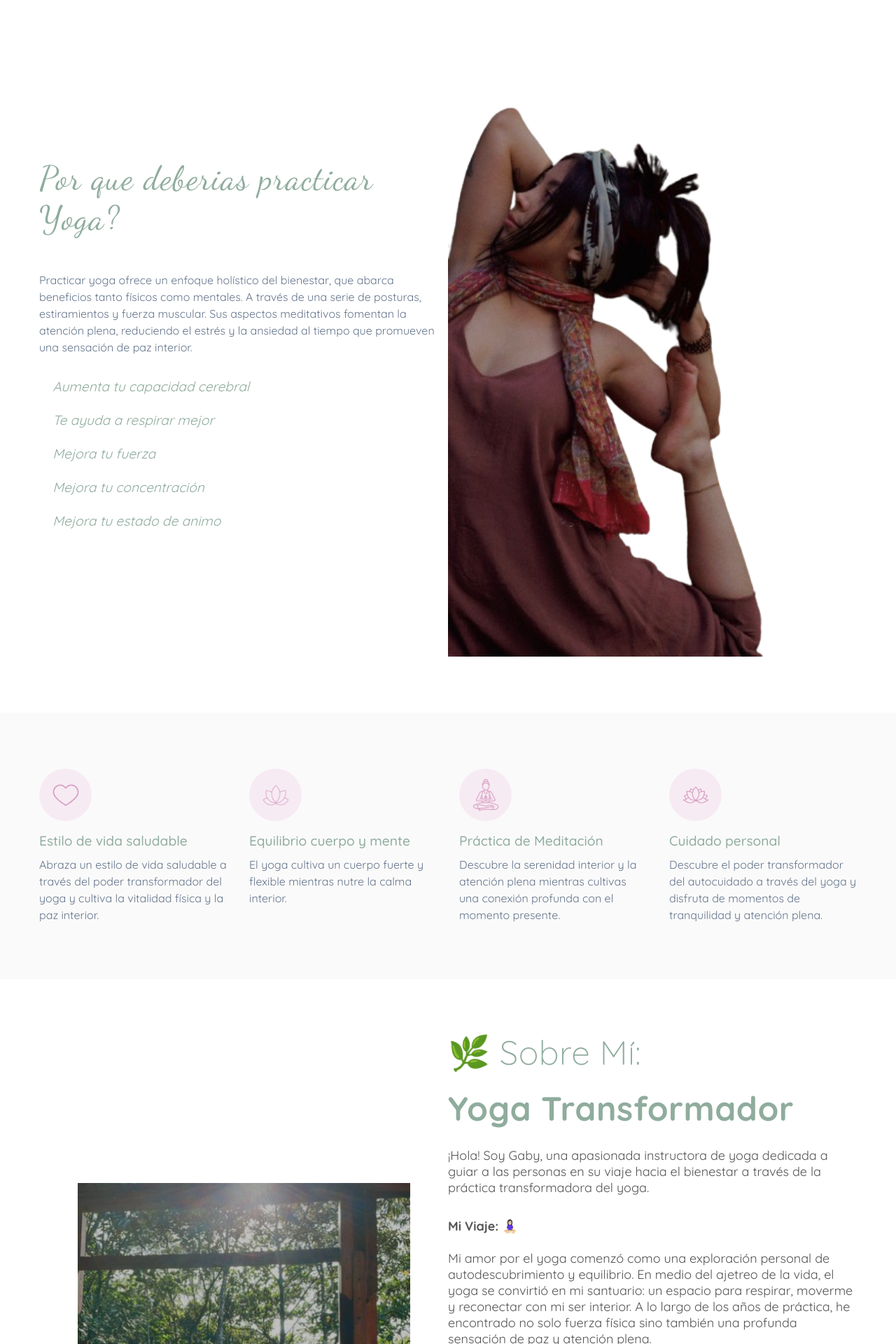
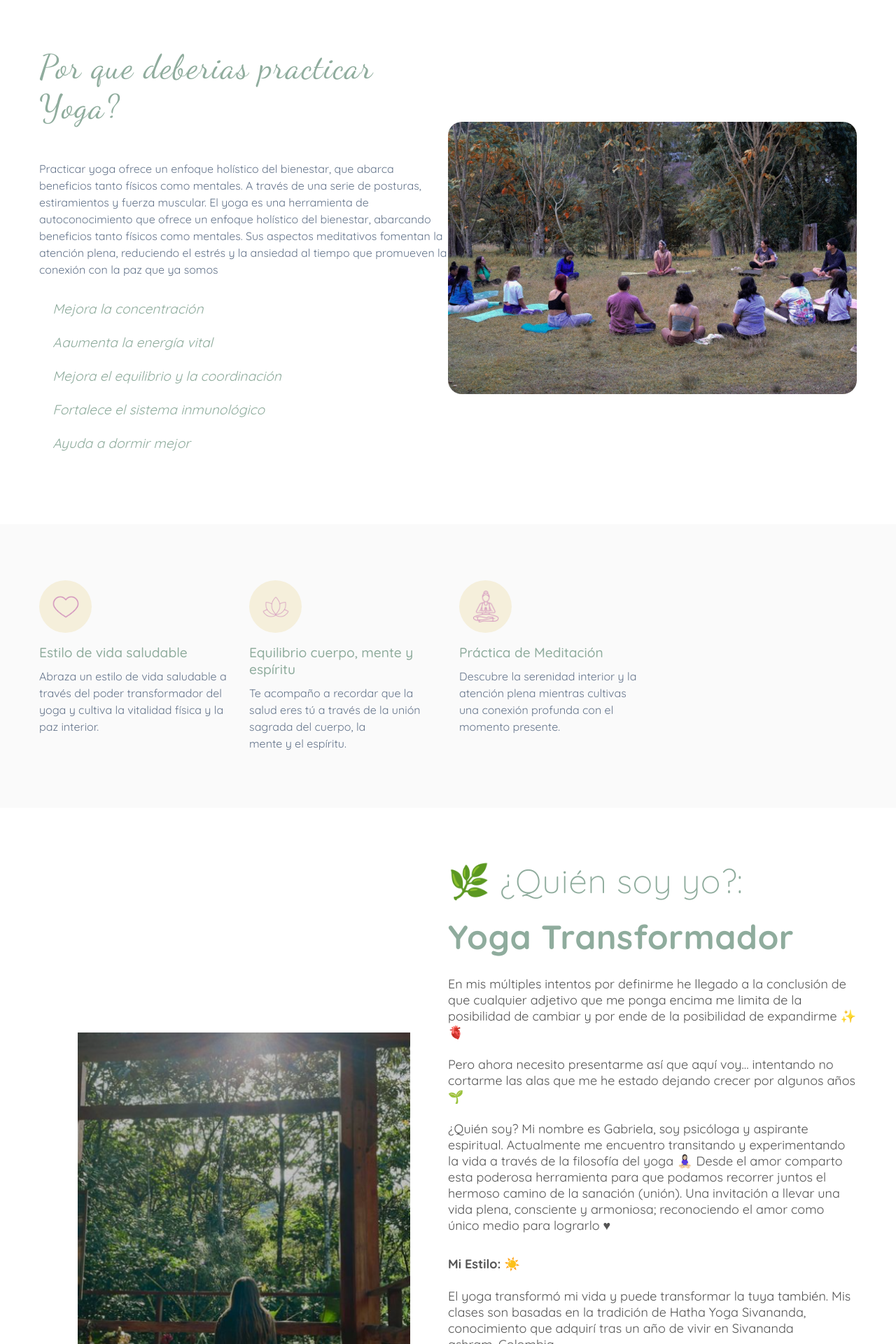
Before and after one commit to ElJeringas/YogaStudio, a React (Vite) app: page / in a window 1280 px wide. Shown: the part 880-2800 px from the top of the page at 70% size. Built offline with nearby package versions, Linux system fonts and the light colour scheme; some icons are missing; a web font is replaced by a local one.

Commit message:
Client modifications

```diff
--- a/src/container/AboutMe/AboutMe.jsx
+++ b/src/container/AboutMe/AboutMe.jsx
@@ -9,16 +9,14 @@ const AboutMe = () => {
           <img src={images.about} alt='about me'/>
         </div>
         <div className='about__content'>
-          <h2 className="about__header">🌿 Sobre Mí: <br/><strong>Yoga Transformador</strong></h2>
+          <h2 className="about__header">🌿 ¿Quién soy yo?: <br/><strong>Yoga Transformador</strong></h2>
           <p>
-          ¡Hola! Soy Gaby, una apasionada instructora de yoga dedicada a guiar a las personas en su viaje hacia el bienestar a través de la práctica transformadora del yoga.<br/></p>
-          <p>
-          <strong>Mi Viaje: </strong>🧘🏻‍♀️<br/><br/>
-          Mi amor por el yoga comenzó como una exploración personal de autodescubrimiento y equilibrio. En medio del ajetreo de la vida, el yoga se convirtió en mi santuario: un espacio para respirar, moverme y reconectar con mi ser interior. A lo largo de los años de práctica, he encontrado no solo fuerza física sino también una profunda sensación de paz y atención plena.
+          {/* <strong>¿Quién soy yo? </strong>🧘🏻‍♀️<br/><br/> */}
+          En mis múltiples intentos por definirme he llegado a la conclusión de que cualquier adjetivo que me ponga encima me limita de la posibilidad de cambiar y por ende de la posibilidad de expandirme ✨🫀<br/> <br/> Pero ahora necesito presentarme así que aquí voy… intentando no cortarme las alas que me he estado dejando crecer por algunos años 🌱<br/><br/> ¿Quién soy? Mi nombre es Gabriela, soy psicóloga y aspirante espiritual. Actualmente me encuentro transitando y experimentando la vida a través de la filosofía del yoga 🧘🏻‍♀  Desde el amor comparto esta poderosa herramienta para que podamos recorrer juntos el hermoso camino de la sanación (unión). Una invitación a llevar una vida plena, consciente y armoniosa; reconociendo el amor como único medio para lograrlo ♥
           </p>
           <p>
           <strong>Mi Estilo:</strong> ☀️<br/><br/>
-          Con experiencia en <strong>Medellin, Colombia</strong>, mis clases combinan elementos de Vinyasa, Hatha o Yin para crear una experiencia holística y accesible. A través del movimiento consciente, la respiración y la meditación, trabajamos juntas para cultivar fuerza, flexibilidad y una sensación de calma.
+          El yoga transformó mi vida y puede transformar la tuya también. Mis clases son basadas en la tradición de Hatha Yoga Sivananda, conocimiento que adquirí tras un año de vivir en Sivananda ashram, Colombia.
           </p>
           <p>
           <strong>Únete a este viaje:</strong> 🌎<br/><br/>
--- a/src/container/Classes/Classes.css
+++ b/src/container/Classes/Classes.css
@@ -20,11 +20,15 @@
   }
 
   .membership__card {
+    display: flex;
+    flex-direction: column;
     padding: 2rem;
     text-align: center;
     background-color: var(--white);
     box-shadow: 5px 5px 20px rgba(0, 0, 0, 0.05);
     transition: transform 0.2s;
+    align-items: center;
+    justify-content: center;
 }
 
   .membership__card:hover {
@@ -87,6 +91,29 @@
     word-spacing: 0.9rem;
   }
 
+  .membership__btn_dwn {
+    display: flex;
+    justify-content: center;
+    align-items: center;
+    width: calc(100% - 4rem);
+    font-size: 0.9rem;
+    font-weight: 600;
+    letter-spacing: 1px;
+    border-radius: 10px;
+    padding: 5px;
+    background:var(--color-crimson);
+    color: var(--color-black);
+    font-family: var(--font-base);
+    text-transform: lowercase;
+    word-spacing: 0.9rem;
+    transition: 500ms ease;
+
+    .download{
+      margin-right: 10px;
+    }
+  }
+
+
   @media screen and (width < 600px) {
     .membership__grid {
       grid-template-columns: repeat(1, 1fr);
--- a/src/container/Gallery/Gallery.jsx
+++ b/src/container/Gallery/Gallery.jsx
@@ -20,7 +20,7 @@ const Gallery = () => {
           <img src={images.gallery03}/>
           <BsInstagram className='gallery__image-icon'/>
         </div>
-        <div className='flex__center photos__card'>
+{/*         <div className='flex__center photos__card'>
           <img src={images.gallery04}/>
           <BsInstagram className='gallery__image-icon'/>
         </div>
@@ -31,7 +31,7 @@ const Gallery = () => {
         <div className='flex__center photos__card'>
           <img src={images.gallery04}/>
           <BsInstagram className='gallery__image-icon'/>
-        </div>
+        </div> */}
       </div>
     </section>
   )
--- a/src/container/Header/Header.css
+++ b/src/container/Header/Header.css
@@ -54,6 +54,7 @@ header {
 
   .header__content {
     z-index: 1;
+    padding-left: 2rem;
   }
 
   .header__image {
@@ -82,6 +83,7 @@ header {
     font-weight: 300;
     color: var(--text-light);
     font-family: var(--font-base);
+
   }
 
   .header__image {
@@ -91,6 +93,7 @@ header {
   .header__image img {
     max-width: 475px;
     margin: auto;
+    border-radius: 20px;
   }
 
   @media screen and (width < 600px) {
--- a/src/container/Header/Header.jsx
+++ b/src/container/Header/Header.jsx
@@ -5,7 +5,7 @@ const Header = () => {
     <header id='home'>
       <div className='section__container header__container'>
         <div className='header__content'>
-          <h1>Psicologia<br/><span>Holistica</span></h1>
+          <h1>Yoga y Psicología<br/><span>Védica</span></h1>
           {/* <h2>Holistica</h2> */}
           <a type='button' href='https://api.whatsapp.com/send/?phone=593996819305&text&type=phone_number&app_absent=0' target="_blank" rel="noopener noreferrer" className='btn' >Contactame</a>
         </div>
--- a/src/container/Hero/Hero.css
+++ b/src/container/Hero/Hero.css
@@ -16,7 +16,7 @@
     justify-content: center;
     width: 75px;
     aspect-ratio: 1;
-    background-color: var(--primary-color-dark);
+    background-color: var(--color-crimson);
     border-radius: 100%;
   }
 
--- a/src/container/Hero/Hero.jsx
+++ b/src/container/Hero/Hero.jsx
@@ -14,9 +14,9 @@ const Hero = () => {
         </div>
         <div className='hero__card'>
           <span><img src={images.icon02} alt='hero'/></span>
-          <h4>Equilibrio cuerpo y mente</h4>
+          <h4>Equilibrio cuerpo, mente y espíritu</h4>
           <p>
-          El yoga cultiva un cuerpo fuerte y flexible mientras nutre la calma interior.
+          Te acompaño a recordar que la salud eres tú a través de la unión sagrada del cuerpo, la mente y el espíritu.
           </p>
         </div>
         <div className='hero__card'>
@@ -24,11 +24,12 @@ const Hero = () => {
           <h4>Práctica de Meditación</h4>
           <p>
           Descubre la serenidad interior y la atención plena mientras cultivas una conexión profunda con el momento presente.     </p>   </div>
-        <div className='hero__card'>
+{/*         <div className='hero__card'>
           <span><img src={images.icon04} alt='hero'/></span>
           <h4>Cuidado personal</h4>
           <p>
-          Descubre el poder transformador del autocuidado a través del yoga y disfruta de momentos de tranquilidad y atención plena.   </p>     </div>
+          Descubre el poder transformador del autocuidado a través del yoga y disfruta de momentos de tranquilidad y atención plena.   </p>
+        </div> */}
       </div>
     </section>
   )
--- a/src/container/Why/Why.css
+++ b/src/container/Why/Why.css
@@ -8,6 +8,7 @@
     max-width: 600px;
     margin: auto;
     align-items: center;
+    border-radius: 20px;
   }
 
   .why__content .section__header {
@@ -73,7 +74,7 @@ text-align: justify;
 
   ul{
     display: grid;
-    text-align: center;
+    text-align: left;
     justify-items:baseline;
   }
   .section__container{
--- a/src/container/Why/Why.jsx
+++ b/src/container/Why/Why.jsx
@@ -7,13 +7,13 @@ const Why = () => {
     <section className='section__container why__container'>
       <div className='why__content'>
         <h2 className='section__header'>Por que deberias practicar Yoga?</h2>
-        <p>Practicar yoga ofrece un enfoque holístico del bienestar, que abarca beneficios tanto físicos como mentales. A través de una serie de posturas, estiramientos y fuerza muscular. Sus aspectos meditativos fomentan la atención plena, reduciendo el estrés y la ansiedad al tiempo que promueven una sensación de paz interior.</p>
+        <p>Practicar yoga ofrece un enfoque holístico del bienestar, que abarca beneficios tanto físicos como mentales. A través de una serie de posturas, estiramientos y fuerza muscular. El yoga es una herramienta de autoconocimiento que ofrece un enfoque holístico del bienestar, abarcando beneficios tanto físicos como mentales. Sus aspectos meditativos fomentan la atención plena, reduciendo el estrés y la ansiedad al tiempo que promueven la conexión con la paz que ya somos</p>
         <ul>
           <li>
             <span>
               <i className='ri-checkbox-circle-fill'>
               <PiFlowerLotusLight />
-              Aumenta tu capacidad cerebral
+              Mejora la concentración
               </i>
             </span>
           </li>
@@ -21,7 +21,7 @@ const Why = () => {
             <span>
               <i className='ri-checkbox-circle-fill'>
               <PiFlowerLotusLight />
-              Te ayuda a respirar mejor
+              Aaumenta la energía vital
               </i>
             </span>
           </li>
@@ -29,7 +29,7 @@ const Why = () => {
             <span>
               <i className='ri-checkbox-circle-fill'>
               <PiFlowerLotusLight />
-              Mejora tu fuerza
+              Mejora el equilibrio y la coordinación
               </i>
             </span>
           </li>
@@ -37,7 +37,7 @@ const Why = () => {
             <span>
               <i className='ri-checkbox-circle-fill'>
               <PiFlowerLotusLight />
-              Mejora tu concentración
+              Fortalece el sistema inmunológico
               </i>
             </span>
           </li>
@@ -45,14 +45,14 @@ const Why = () => {
             <span>
               <i className='ri-checkbox-circle-fill'>
               <PiFlowerLotusLight />
-              Mejora tu estado de animo
+              Ayuda a dormir mejor
               </i>
             </span>
           </li>
         </ul>
       </div>
       <div className='why__image'>
-        <img src={images.home02} alt='why'/>
+        <img src={images.why} alt='why'/>
       </div>
     </section>
   )
```
Also changed, not shown: src/container/Classes/Classes.jsx (+32 -24 lines), src/assets/why.jpg, 1 other file (tests, documents, lock files or other folders).
